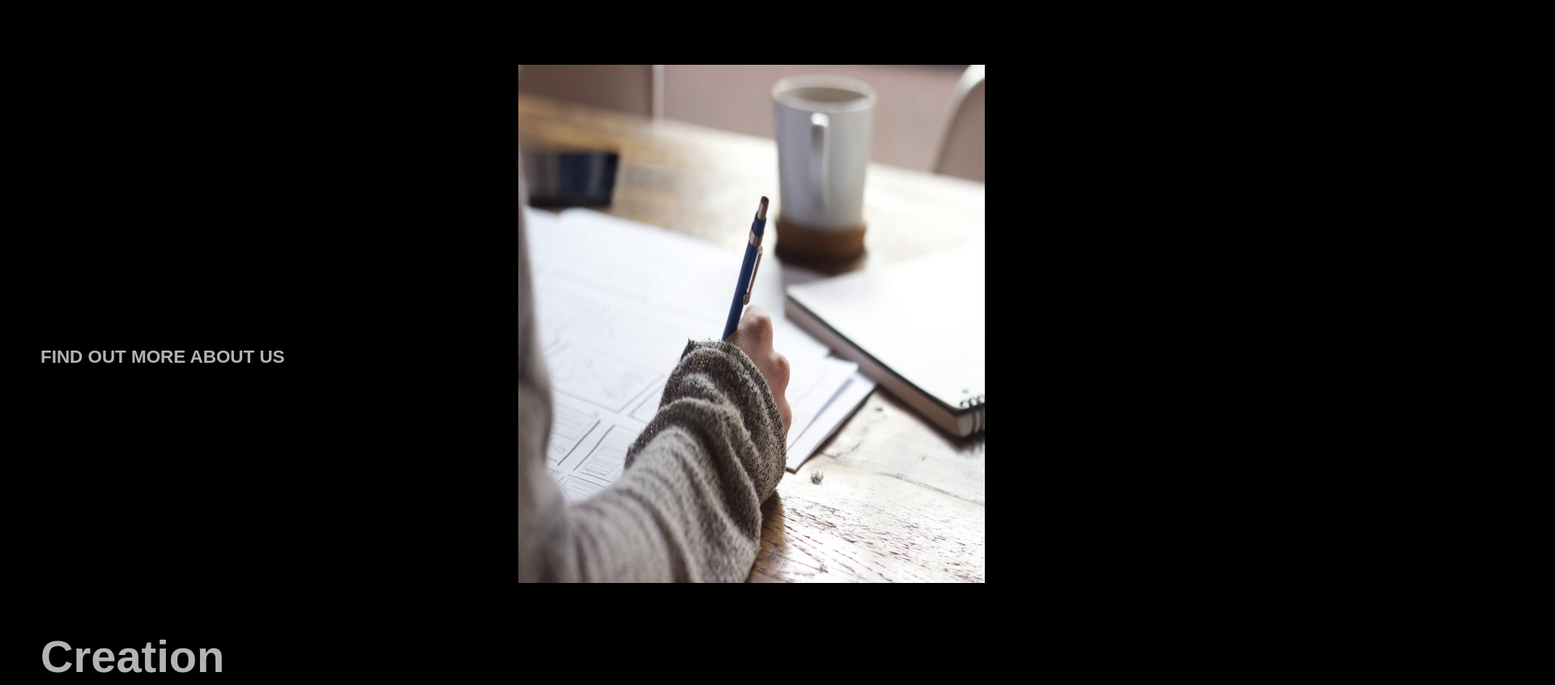
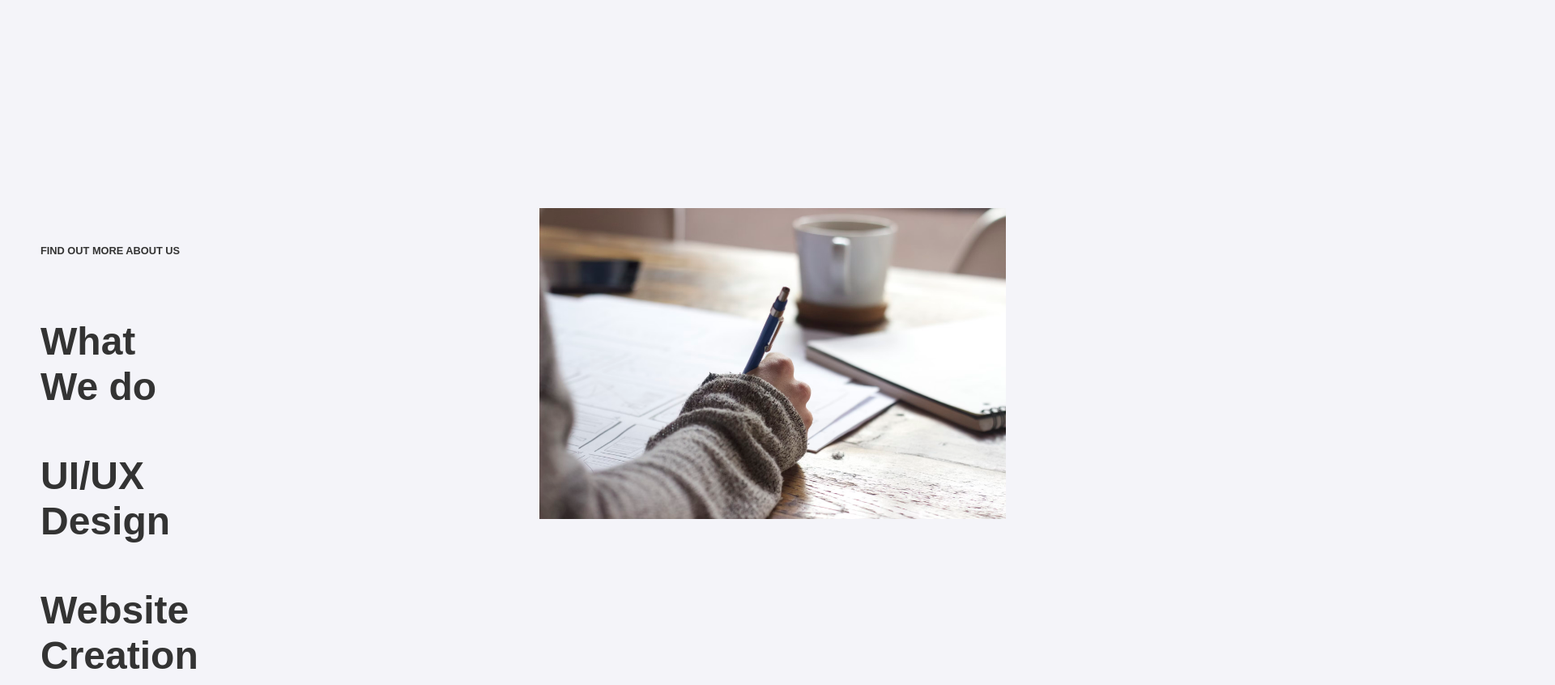
Before and after one commit to Jeet-Tank/GSAP-task, a plain HTML site: page index.html in a window 1280 px wide. Shown: the top 846 px of the page at 81% size, 1920 px wide, since content can reach past the window. Drawn offline with nearby package versions, Linux system fonts and the light colour scheme.

Commit message:
animated

```diff
--- a/index.html
+++ b/index.html
@@ -1,30 +1,65 @@
 <!DOCTYPE html>
 <html lang="en">
   <head>
-  <meta charset="UTF-8">
-  <meta name="viewport" content="width=device-width, initial-scale=1.0">
-  <title>Pinned Image with Scrolling Text</title>
+    <meta charset="UTF-8" />
+    <meta name="viewport" content="width=device-width, initial-scale=1.0" />
+    <title>Locomotive Scroll + GSAP</title>
+    <!-- Locomotive Scroll CSS -->
+    <link
+      rel="stylesheet"
+      href="https://unpkg.com/locomotive-scroll/dist/locomotive-scroll.min.css"
+    />
     <script src="https://cdnjs.cloudflare.com/ajax/libs/gsap/3.12.2/gsap.min.js"></script>
     <script src="https://cdnjs.cloudflare.com/ajax/libs/gsap/3.12.2/ScrollTrigger.min.js"></script>
-  <script src="https://cdnjs.cloudflare.com/ajax/libs/gsap/3.12.2/ScrollToPlugin.min.js"></script>
-  <link rel="stylesheet" href="style.css">
+    <link rel="stylesheet" href="style.css" />
   </head>
   <body>
-    <div id="window"></div>
-    <div class="container">
-    <!-- Text Section -->
-        <div class="text-container">
-            <div class="text">FIND OUT MORE ABOUT US</div>
-            <div class="text">What <br>We do</div>
-            <div class="text">UI/UX <br>Design</div>
-            <div class="text">Website <br>Creation</div>
-            <div class="text">Campaign <br>Management</div>
-            <div class="text">Web <br>Analysis</div>
-            <div class="text">Branding <br>Strategy</div>
+    <div data-scroll-container class="scroll-container">
+      <div class="content">
+        <div class="text" data-scroll>FIND OUT MORE ABOUT US</div>
+        <div class="text" data-scroll>What <br />We do</div>
+        <div class="text" data-scroll>UI/UX <br />Design</div>
+        <div class="text" data-scroll>Website <br />Creation</div>
+        <div class="text" data-scroll>Campaign <br />Management</div>
+        <div class="text" data-scroll>Web <br />Analysis</div>
+        <div class="text" data-scroll>Branding <br />Strategy</div>
       </div>
-
-    <!-- Image Section -->
-    <div class="image-container">
+      <div
+        class="image-container"
+        data-scroll
+        data-scroll-sticky
+        data-scroll-target=".scroll-container"
+      >
+        <img
+          src="./photo-1434030216411-0b793f4b4173.avif"
+          alt="Pinned Image"
+          class="pinned-image"
+        />
+        <img
+          src="./photo-1434030216411-0b793f4b4173.avif"
+          alt="Pinned Image"
+          class="pinned-image"
+        />
+        <img
+          src="./photo-1434030216411-0b793f4b4173.avif"
+          alt="Pinned Image"
+          class="pinned-image"
+        />
+        <img
+          src="./photo-1434030216411-0b793f4b4173.avif"
+          alt="Pinned Image"
+          class="pinned-image"
+        />
+        <img
+          src="./photo-1434030216411-0b793f4b4173.avif"
+          alt="Pinned Image"
+          class="pinned-image"
+        />
+        <img
+          src="./photo-1434030216411-0b793f4b4173.avif"
+          alt="Pinned Image"
+          class="pinned-image"
+        />
         <img
           src="./photo-1434030216411-0b793f4b4173.avif"
           alt="Pinned Image"
@@ -32,6 +67,9 @@
         />
       </div>
     </div>
+
+    <!-- Locomotive Scroll -->
+    <script src="https://unpkg.com/locomotive-scroll/dist/locomotive-scroll.min.js"></script>
     <script src="script.js"></script>
   </body>
 </html>
--- a/script.js
+++ b/script.js
@@ -1,72 +1,145 @@
 // Register ScrollTrigger plugin
- gsap.registerPlugin(ScrollTrigger,ScrollToPlugin);
+gsap.registerPlugin(ScrollTrigger);
 
- // Select all text elements
- const texts = document.querySelectorAll(".text");
+// Initialize Locomotive Scroll
+const locoScroll = new LocomotiveScroll({
+  el: document.querySelector(".scroll-container"),
+  smooth: true,
+  lerp: 0.01,
+});
 
- // Loop through each text element
- texts.forEach((text, index) => {
-   // Focus Animation
-   gsap.fromTo(
-     text,
-     {
-       opacity: 0.7,
-       scale: 0.5,
-       ease: "power2.out", // Smooth focus animation
-       y: 10, // Start slightly below
+// Update ScrollTrigger with Locomotive Scroll
+locoScroll.on("scroll", ScrollTrigger.update);
+
+ScrollTrigger.scrollerProxy(".scroll-container", {
+  scrollTop(value) {
+    return arguments.length
+      ? locoScroll.scrollTo(value, 0, 0)
+      : locoScroll.scroll.instance.scroll.y;
   },
-     {
-       opacity: 1,
-       scale: 1.7,
-       y: 0,
-       duration: 1,
-       ease: "power2.out", // Smooth focus animation
-       scrollTrigger: {
-         trigger: text, // Trigger animation when this element enters the viewport
-         start: "top 55%", // Animation starts when the top of the element is 85% of the viewport height
-         end: "top 33%", // Animation ends when the top of the element is 55% of the viewport height
-         scrub: 1, // Smooth animation tied to scroll position
+  getBoundingClientRect() {
+    return {
+      top: 0,
+      left: 0,
+      width: window.innerWidth,
+      height: window.innerHeight,
+    };
   },
-     }
-   );
-     // Unfocus Animation
-   gsap.fromTo(
-     text,
-     {
-       opacity: 0.7,
-       scale: 1.4,
-       ease: "power2.out", // Smooth unfocus animation
-       y: 0, // Start from its current position
-     },
-     {
-       opacity: 0,
-       scale: 0,
-       y: -10, // Move slightly upward
-       duration: 1,
-       ease: "power2.out", // Smooth unfocus animation
-       scrollTrigger: {
-         trigger: text, // Trigger animation when this element leaves the viewport
-         start: "top 33%", // Animation starts when the top of the element is 55% of the viewport height
-         end: "top 0%", // Animation ends when the top of the element is 10% of the viewport height
-         scrub: 1, // Smooth animation tied to scroll position
-       },
-     }
-   );
+  pinType: document.querySelector(".scroll-container").style.transform
+    ? "transform"
+    : "fixed",
 });
 
 // Pin the image during scrolling
 ScrollTrigger.create({
-   trigger: ".container", // Trigger when the container starts scrolling
-   start: "top 20%", // Pin image when it reaches the top of the viewport
-   end: "bottom top", // Unpin image when the container's bottom reaches the top of the viewport
-   pin: ".image-container", // Pin the image container
-   pinSpacing: false, // Prevent extra space when unpinning
-   scrub: false, // No scrub for pinning
+  trigger: ".scroll-container",
+  scroller: ".scroll-container",
+  start: "top top",
+  end: "bottom bottom",
+  pin: ".image-container",
 });
 
- gsap.to(window, {
+// Animate text elements
+const texts = document.querySelectorAll(".text");
+const images = document.querySelectorAll(".pinned-image");
+var tl1 = gsap.timeline();
+
+images.forEach((img, index) => {
+  img.style.zIndex = 8 - index;
+  img.style.opacity = 0;
+});
+
+function instance(incoming, outgoing) {
+  tl1.fromTo(
+    texts[incoming],
+    {
+      opacity: 0,
+      scale: 0.5,
+      y: 10,
+    },
+    {
+      opacity: 1,
+      scale: 2,
+      y: 0,
+      scrollTrigger: {
+        trigger: texts[incoming],
+        scroller: ".scroll-container", // Use Locomotive Scroll's scroller
+        start: "top 45%",
+        end: "top 25%",
+        scrub: 1,
+        action: "play reverse play reverse",
+      },
+    }
+  );
+  tl1.fromTo(
+    images[outgoing],
+    {
+      y: 100,
+      opacity: 0,
+    },
+    {
+      y: -50,
+      opacity: 1,
+      scrollTrigger: {
+        trigger: texts[incoming],
+        scroller: ".scroll-container", // Use Locomotive Scroll's scroller
+        start: "top 45%",
+        end: "top 20%",
+        scrub: 3,
+        action: "play reverse play reverse",
+      },
+    }
+  );
+  tl1.fromTo(
+    images[outgoing],
+    {
+      opacity: 1,
+    },
+    {
+      y: -350,
+      opacity: 0,
+      scrollTrigger: {
+        trigger: texts[incoming],
+        scroller: ".scroll-container", // Use Locomotive Scroll's scroller
+        start: "top 18%",
+        end: "top 5%",
+        scrub: 3,
+        action: "play reverse play reverse",
+      },
+    }
+  );
+  // Unfocus animation
+  tl1.fromTo(
+    texts[outgoing],
+    {
+      opacity: 1,
+      scale: 2,
+      y: 0,
+    },
+    {
+      opacity: 0,
+      scale: 0.5,
+      y: -10,
       duration: 1,
-   scrollTo: "top", // Scroll to top with custom speed
-   ease: "power2.out", // Ease function for smooth scroll
-   delay: 0.5, // Optional delay before scroll
- });
+      scrollTrigger: {
+        trigger: texts[incoming],
+        scroller: ".scroll-container", // Use Locomotive Scroll's scroller
+        start: "top 45%",
+        end: "top 10%",
+        scrub: 1,
+        action: "play reverse play reverse",
+      },
+    }
+  );
+}
+
+instance(1, 0);
+instance(2, 1);
+instance(3, 2);
+instance(4, 3);
+instance(5, 4);
+instance(6, 5);
+
+// Refresh ScrollTrigger and Locomotive Scroll
+ScrollTrigger.addEventListener("refresh", () => locoScroll.update());
+ScrollTrigger.refresh();
--- a/style.css
+++ b/style.css
@@ -1,62 +1,48 @@
 body {
   margin: 0;
-    padding: 0;
   font-family: Arial, sans-serif;
-    background-color: black;
-    overflow-x: hidden; /* Prevent horizontal scrolling */
-    scroll-behavior: smooth; /* Native smooth scrolling */
+  background-color: #f4f4f9;
 }
 
-  #window{
-      position: fixed;
-      height: 266px;
-      width: 400px;
-      top: -12%;
-      left: 2%;
-      background-color: transparent;
-      border:solid ;
-      border-width: 300px 0px;
-      border-color: black;
-      z-index: 12;
+.scroll-container {
+  overflow: hidden;
 }
 
-  .container {
+.content {
+  width: 50%;
+  padding: 50px;
+  padding-top: 250px;
+  height: 135vh; /* Enough space for scrolling */
   display: flex;
-    flex-direction: row;
-    align-items: center;
-    justify-content: space-between;
-    height: 204vh; /* Ensure enough scrolling space */
+  flex-direction: column;
 }
-
-  .text-container {
-    width: 50%; /* Occupy left half of the screen */
-    padding: 50px;
-    z-index: 10; /* Ensure text appears above image */
-  }
-
-  .text:nth-of-type(1){
-      font-size: 1rem;
+.text:nth-of-type(1) {
+  font-size: 0.4rem;
 }
 .text {
-    font-size: 2.5rem;
+  font-size: 1.5rem;
   font-weight: bold;
+  color: #333;
+  margin: 55px 0;
   opacity: 0; /* Start hidden */
   transform: scale(0.5); /* Start smaller */
-    color: white;
-    margin: 35px 0; /* Add spacing between elements */
   transform-origin: left center;
 }
 
 .image-container {
-    width: 50%; /* Occupy right half of the screen */
-    position: fixed; /* Pin the image */
-    top: 10% !important; /* Center it vertically */
-    left: 50% !important; /* Add some right margin */
-    pointer-events: none; /* Prevent interaction with the image */
-    z-index: 1; /* Set image below text */
+  width: 50%;
+  position: fixed;
+  top: 8% !important;
+  left: 52% !important;
+  transform: translateY(-50%);
+  z-index: 1;
+  pointer-events: none;
+  display: flex;
+  flex-direction: column;
 }
 
 .pinned-image {
-    width: 90%; /* Adjust image size */
-    height: 80vh;
+  width: 90%;
+  height: auto;
+  position: absolute;
 }
```
Lines whose indentation alone changed are shown as unchanged.
